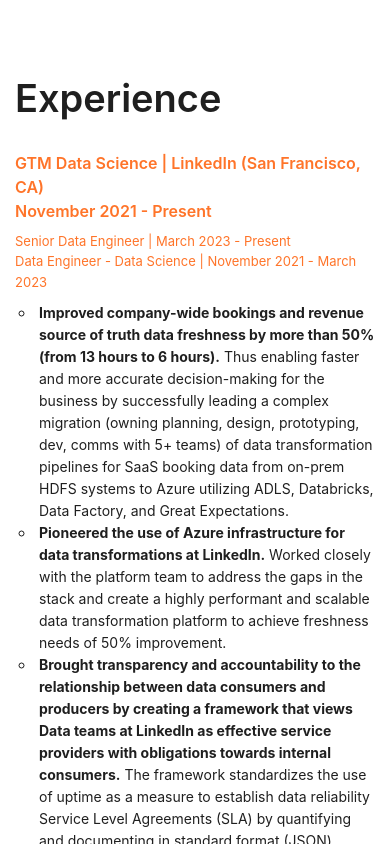
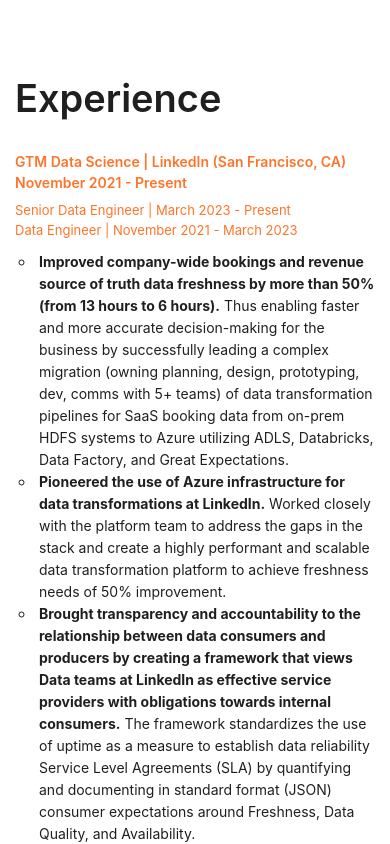
Before and after one commit to ydagosto/yurfolio, a React (Create React App) app: page / in a window 390 px wide. Shown: the top 844 px of the page. Built offline with nearby package versions, Linux system fonts and the light colour scheme.

Commit message:
formatting

```diff
--- a/src/components/ExperienceItem.tsx
+++ b/src/components/ExperienceItem.tsx
@@ -10,7 +10,7 @@
         endDate: "Present",
       },
       {
-        title: "Data Engineer - Data Science",
+        title: "Data Engineer",
         startDate: "November 2021",
         endDate: "March 2023",
       },
--- a/src/styles.scss
+++ b/src/styles.scss
@@ -68,7 +68,7 @@
                         font-size: large;
                         @media (max-width: 768px) {
                             margin-bottom: 0;
-                            font-size: medium;
+                            font-size: 14px;
                         }
                     }
                     .dates{
@@ -78,7 +78,7 @@
                         font-size: large;
                         @media (max-width: 768px) {
                             margin-left: 0;
-                            font-size: medium;
+                            font-size: 14px;
                         }
                     }
                 }
```
